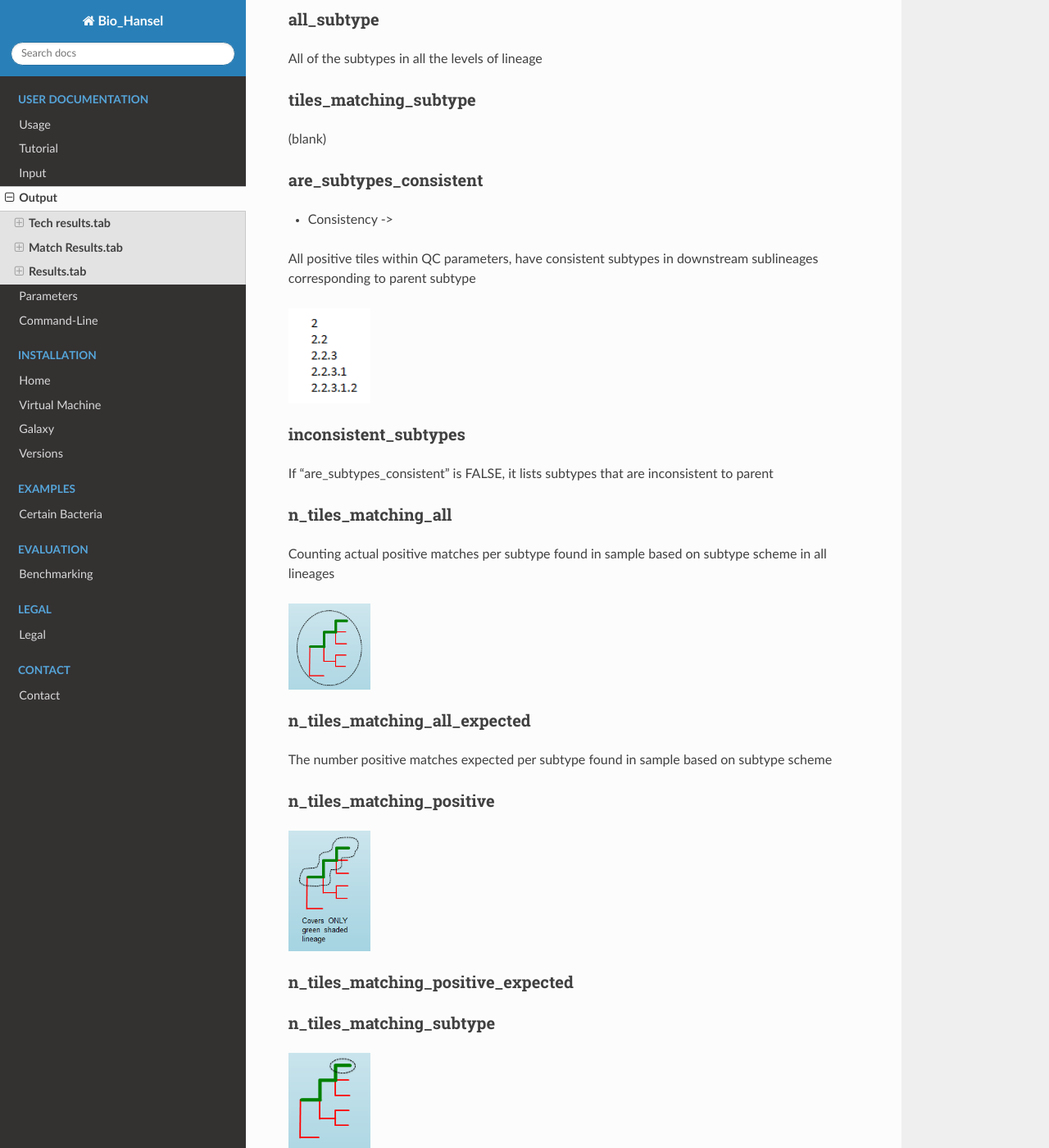
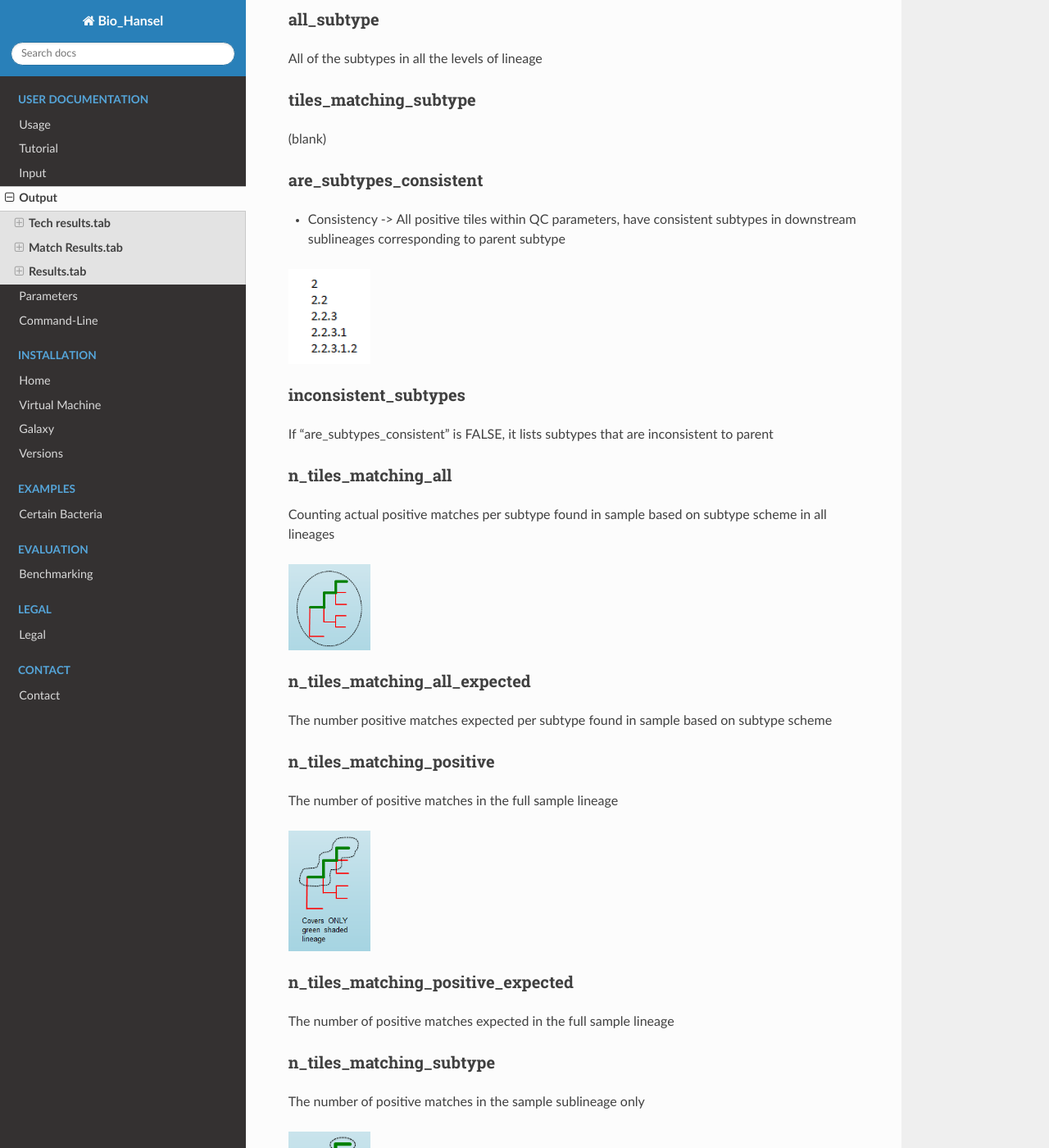
Before and after one commit to phac-nml/biohansel, a Sphinx documentation site: the page built from docs/source/user-docs/output.rst, in a window 1280 px wide and 1400 px high, scrolled down 2395 px. Shown: the whole window at 82% size. Built offline with Sphinx 7.4.7 and the Read the Docs theme 2.0.0, drawn with Linux system fonts in a browser that asks for light colours; some of the changed text lies outside the part shown.

Commit message:
Update output.rst

```diff
--- a/docs/source/user-docs/output.rst
+++ b/docs/source/user-docs/output.rst
@@ -2,7 +2,7 @@
 Output
 ======
 
-Three different result files will be produced: `tech results.tab`_, `match results.tab`_ & results.tab
+Three different result files will be produced: `tech results.tab`_, `match results.tab`_ & `results.tab`_
 
 .. |mixed| image:: https://raw.githubusercontent.com/phac-nml/biohansel/readthedocs/docs/source/user-docs/Mixed.PNG
    :width: 100 px
@@ -160,17 +160,17 @@ Version of the given scheme
  (subtypes that match given tiles)            (TRUE/FALSE)                  (TRUE/FALSE)          (Number of actual matches in sample)
 ==================================== ============================== =========================== =======================================
 
-======================================== ========================================== ==========================================
-    `n_tiles_matching_all_expected`_            `n_tiles_matching_positive`_           `n_tiles_matching_positive_expected`_
----------------------------------------- ------------------------------------------  -----------------------------------------
-(Expected positive matches in sample)     (Number of matches in targeted lineage)     (Expected matches in targeted lineage)
-======================================== ========================================== ==========================================
+========================================= =========================================== ==========================================
+    `n_tiles_matching_all_expected`_            `n_tiles_matching_positive`_             `n_tiles_matching_positive_expected`_
+----------------------------------------- -------------------------------------------  -----------------------------------------
+  (Expected positive matches in sample)     (Number of matches in targeted lineage)     (Expected matches in targeted lineage)
+========================================= =========================================== ==========================================
 
-=========================================== ========================================== ===========================
-    `n_tiles_matching_subtype`_                `n_tiles_matching_subtype_expected`_           `File path`_
-------------------------------------------- ------------------------------------------  --------------------------
-(Number of matches in specific sublineage)  (Expected matches in targeted sublineage)        (File Location)
-=========================================== ========================================== ===========================
+============================================ =========================================== ===========================
+        `n_tiles_matching_subtype`_              `n_tiles_matching_subtype_expected`_           `File path`_
+-------------------------------------------- -------------------------------------------  --------------------------
+(Number of matches in specific sublineage)    (Expected matches in targeted sublineage)        (File Location)
+============================================ =========================================== ===========================
 
 ==================== ===========================
     `QC status`_            `QC message`_
@@ -191,8 +191,7 @@ All of the subtypes in all the levels of lineage
 
 **are_subtypes_consistent**
 ---------------------------
-- Consistency ->
-All positive tiles within QC parameters, have consistent subtypes in downstream sublineages corresponding to parent subtype
+- Consistency -> All positive tiles within QC parameters, have consistent subtypes in downstream sublineages corresponding to parent subtype
 
 |consistent|
 
@@ -215,22 +214,24 @@ The number positive matches expected per subtype found in sample based on subtyp
 
 **n_tiles_matching_positive**
 ------------------------------
+The number of positive matches in the full sample lineage
 
 |positive|
 
 
 **n_tiles_matching_positive_expected**
 --------------------------------------
-
+The number of positive matches expected in the full sample lineage
 
 **n_tiles_matching_subtype**
 -----------------------------
+The number of positive matches in the sample sublineage only
 
 |subtype|
 
 **n_tiles_matching_subtype_expected**
 -------------------------------------
-
+The number of positive matches expected in the sample sublineage only
 
 
 
```
